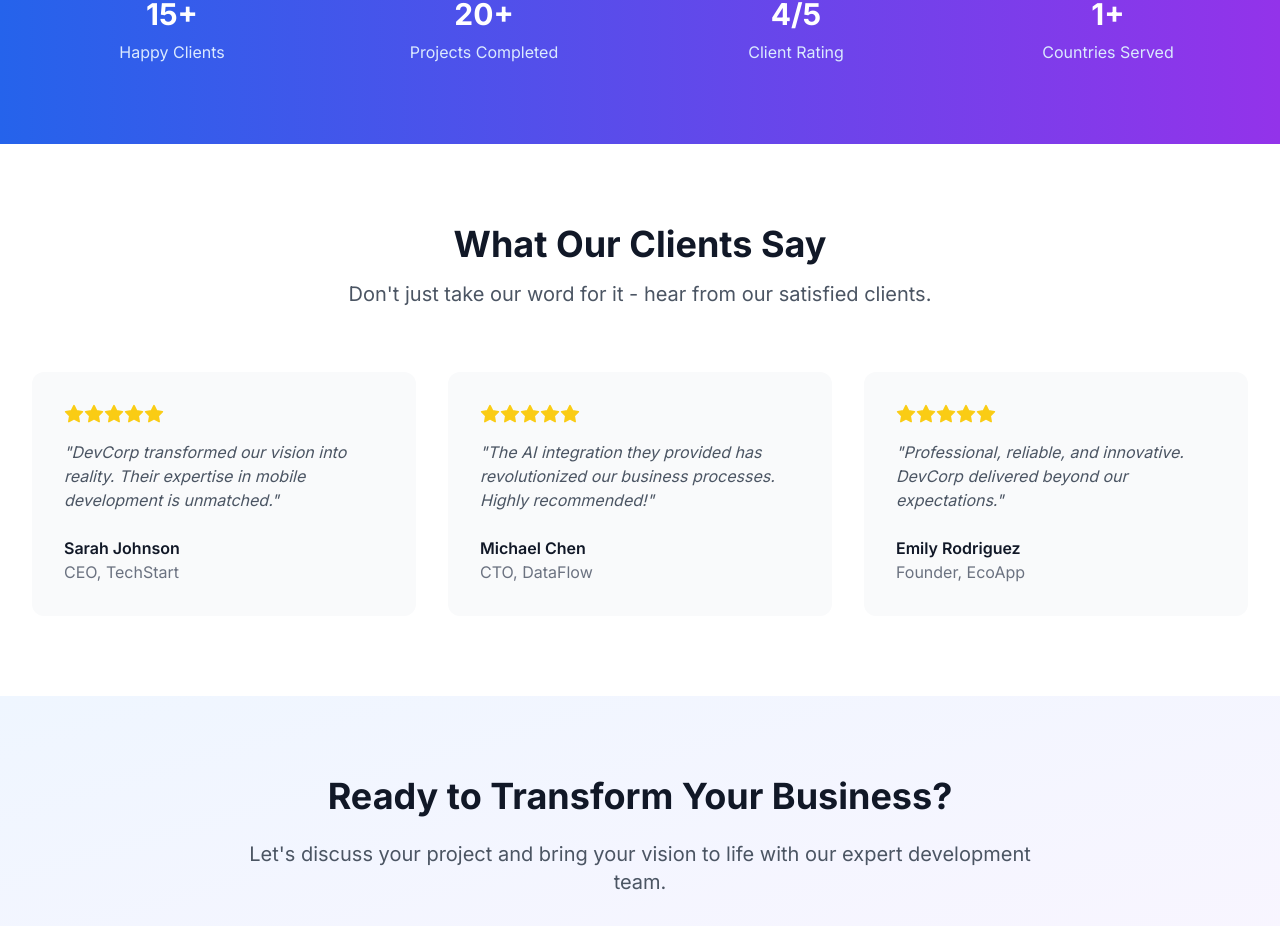
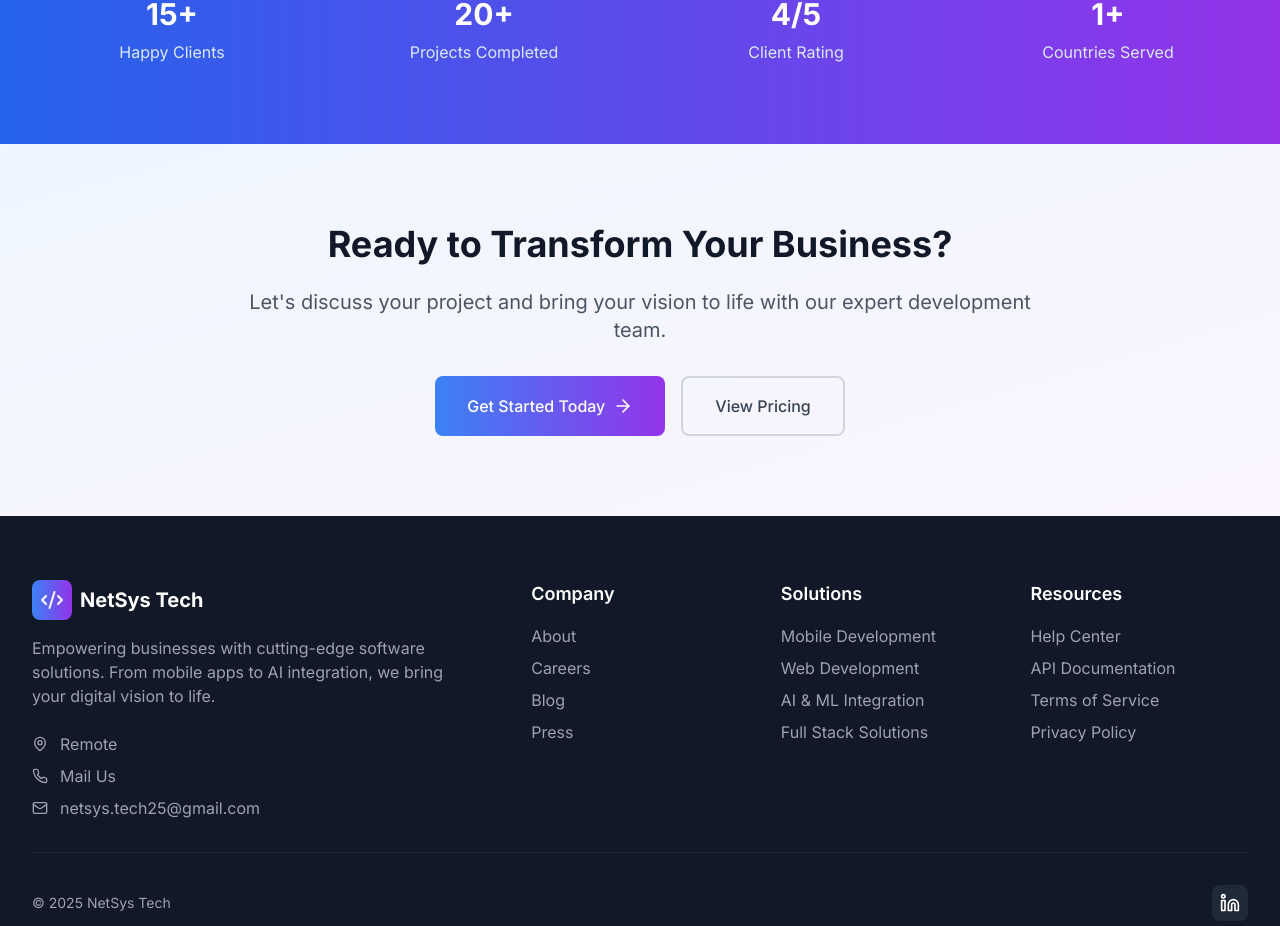
Before and after one commit to setusairam/NetSys-Tech-Website, a React (Vite) app: page / in a window 1280 px wide. Shown: the part 1846-2772 px from the top of the page. Built offline with nearby package versions, Linux system fonts and the light colour scheme.

Commit message:
about page edits

```diff
--- a/src/pages/About.tsx
+++ b/src/pages/About.tsx
@@ -20,10 +20,10 @@ import { teamMembers, departments } from '../data/teamMembers';
 
 const About: React.FC = () => {
   const stats = [
-    { icon: Users, value: '50+', label: 'Team Members' },
-    { icon: Award, value: '500+', label: 'Projects Delivered' },
-    { icon: Star, value: '4.9/5', label: 'Client Satisfaction' },
-    { icon: TrendingUp, value: '200%', label: 'Year-over-Year Growth' }
+    { icon: Users, value: '5+', label: 'Team Members' },
+    { icon: Award, value: '20+', label: 'Projects Delivered' },
+    { icon: Star, value: '4.5/5', label: 'Client Satisfaction' },
+    { icon: TrendingUp, value: '100%', label: 'Growth' }
   ];
 
   const values = [
@@ -53,7 +53,7 @@ const About: React.FC = () => {
     {
       year: '2026',
       title: 'Company Founded',
-      description: 'DevCorp was founded with a mission to democratize access to high-quality software development.',
+      description: 'NetSys was founded with a mission to democratize access to high-quality software development.',
       milestone: true
     },
   ];
@@ -80,7 +80,7 @@ const About: React.FC = () => {
             <h1 className="text-4xl md:text-6xl font-bold text-gray-900 dark:text-white mb-6">
               About{' '}
               <span className="bg-gradient-to-r from-blue-600 to-purple-600 bg-clip-text text-transparent">
-                DevCorp
+                NetSys
               </span>
             </h1>
             <p className="text-xl text-gray-600 dark:text-gray-300 leading-relaxed mb-8">
@@ -281,7 +281,7 @@ const About: React.FC = () => {
               Meet Our Team
             </h2>
             <p className="text-xl text-gray-600 dark:text-gray-300">
-              The talented individuals who make DevCorp's success possible.
+              The talented individuals who make NetSys Tech's success possible.
             </p>
           </motion.div>
 
--- a/src/pages/Home.tsx
+++ b/src/pages/Home.tsx
@@ -250,53 +250,7 @@ const Home: React.FC = () => {
       </section>
 
       {/* Testimonials Section */}
-      <section className="py-20 bg-white dark:bg-gray-900">
-        <div className="max-w-7xl mx-auto px-4 sm:px-6 lg:px-8">
-          <motion.div
-            initial={{ opacity: 0, y: 20 }}
-            whileInView={{ opacity: 1, y: 0 }}
-            viewport={{ once: true }}
-            className="text-center mb-16"
-          >
-            <h2 className="text-3xl md:text-4xl font-bold text-gray-900 dark:text-white mb-4">
-              What Our Clients Say
-            </h2>
-            <p className="text-xl text-gray-600 dark:text-gray-300">
-              Don't just take our word for it - hear from our satisfied clients.
-            </p>
-          </motion.div>
 
-          <div className="grid md:grid-cols-3 gap-8">
-            {testimonials.map((testimonial, index) => (
-              <motion.div
-                key={index}
-                initial={{ opacity: 0, y: 30 }}
-                whileInView={{ opacity: 1, y: 0 }}
-                viewport={{ once: true }}
-                transition={{ delay: index * 0.1 }}
-                className="bg-gray-50 dark:bg-gray-800 p-8 rounded-xl"
-              >
-                <div className="flex items-center mb-4">
-                  {[...Array(testimonial.rating)].map((_, i) => (
-                    <Star key={i} className="h-5 w-5 text-yellow-400 fill-current" />
-                  ))}
-                </div>
-                <p className="text-gray-600 dark:text-gray-300 mb-6 italic">
-                  "{testimonial.content}"
-                </p>
-                <div>
-                  <div className="font-semibold text-gray-900 dark:text-white">
-                    {testimonial.name}
-                  </div>
-                  <div className="text-gray-500 dark:text-gray-400">
-                    {testimonial.role}
-                  </div>
-                </div>
-              </motion.div>
-            ))}
-          </div>
-        </div>
-      </section>
 
       {/* CTA Section */}
       <section className="py-20 bg-gradient-to-br from-blue-50 to-purple-50 dark:from-gray-800 dark:to-purple-900/20">
```
